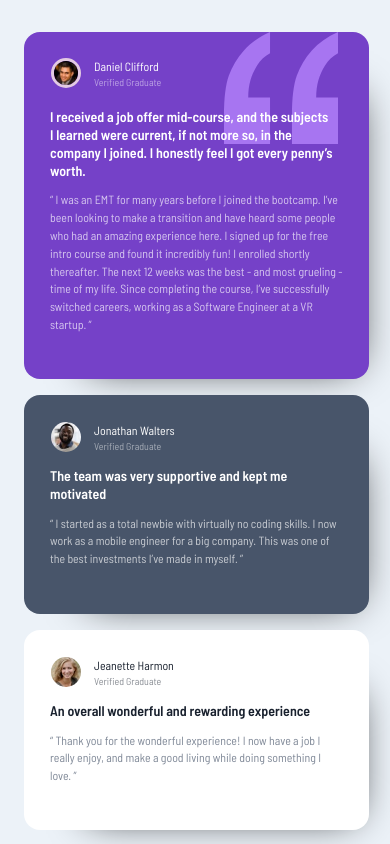
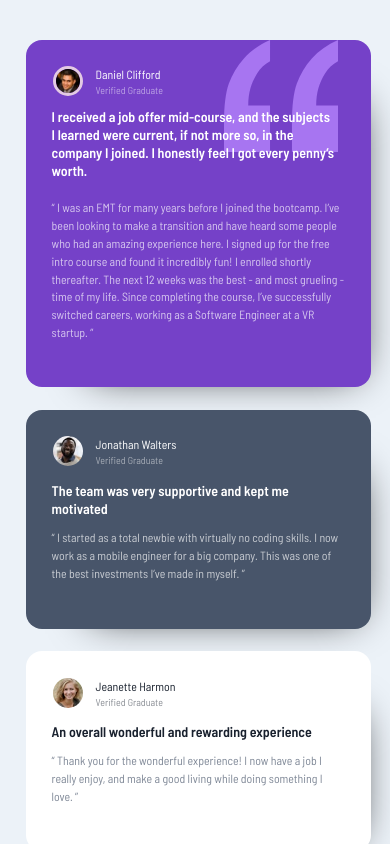
Before and after one commit to AmritPal91/testimonial-grid-section, a plain HTML site: page index.html in a window 390 px wide. Shown: the top 844 px of the page. Drawn offline with Linux system fonts and the light colour scheme; files whose address does not match are found by name.

Commit message:
Update style.css

```diff
--- a/design/style.css
+++ b/design/style.css
@@ -168,9 +168,9 @@ color:var(--white);
 
 }
  .container{
- height:98.5rem;
+ height:103rem;
    width:23.43rem;
-margin:2rem 1.5rem;
+margin:2.5rem 1.6rem;
  background: hsl(210, 46%, 95%);
 
  grid-template-areas:
@@ -181,7 +181,7 @@ margin:2rem 1.5rem;
   "white-long";
    grid-template-columns: 21.56rem;
  grid-template-rows: 21.7rem 13.7rem 12.5rem 19.5rem 26.5rem;
- grid-row-gap: 1rem;
+ grid-row-gap: 1.4rem;
  }
  h2{
  font-size: 14px;
@@ -211,7 +211,7 @@ margin:2rem 1.5rem;
   }
   .quot-img-pos{
     position: absolute;
-    top: 2rem;
+    top: 2.5rem;
     left: 14rem;
     height: 7rem;
   }
```
